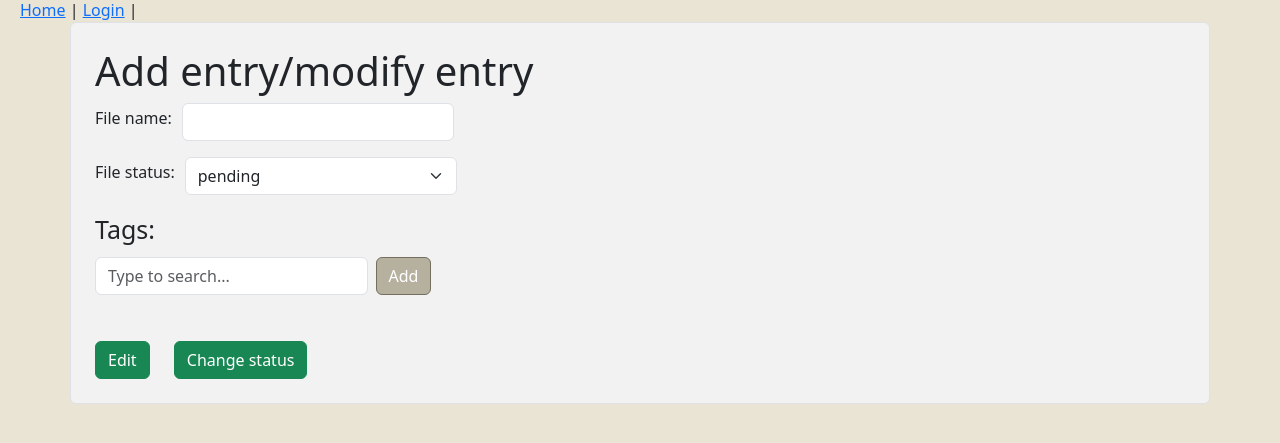
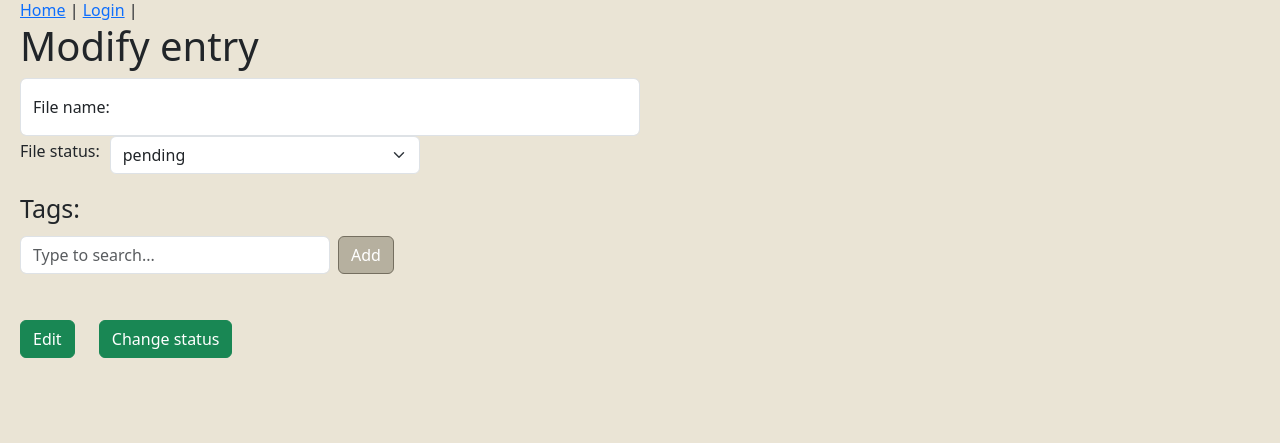
Before and after one commit to KSIUJ/Mordor-2.0, a FastAPI app: page /update in a window 1280 px wide. Shown: the part 22-465 px from the top of the page. Run offline with FastAPI, Linux system fonts and the light colour scheme; data comes from the database, SQL or seed files in the repository.

Commit message:
update simplified
update form now doesn't work, cuz it needs id
status is in old (bad) version. IDK how to change it

```diff
--- a/app/templates/fileUpdate.html
+++ b/app/templates/fileUpdate.html
@@ -2,7 +2,7 @@
 <html lang="en">
 <head>
     <link href="https://cdn.jsdelivr.net/npm/bootstrap@5.3.2/dist/css/bootstrap.min.css" rel="stylesheet">
-    <script src="/static/js/utils/manageTagList.js"></script>
+
     <script src="/static/js/fileUpdate.js"></script>
     <meta charset="UTF-8">
     <title>Update a file</title>
@@ -13,6 +13,7 @@
         }
         #updateForm {
             background-color: #F2F2F2;
+           min-height: 100vh;
         }
         #addTagBtn{
             background-color: #B6B09F;
@@ -29,13 +30,12 @@
 </head>
 <body>
     {% include "navbar.html" %}
-    <div class="container border rounded p-4" id="updateForm">
-        <h1>Add entry/modify entry</h1>
-        <div class="d-flex align-items-center mb-3">
-            <label class="form-label" for="fileName">File name:</label>
-            <input class="form-control w-25" type="text" id="fileName" style="margin-left: 10px">
+    <form action="/user/update_file" method="post" enctype="multipart/form-data">
+        <h1>Modify entry</h1>
+        <div class="form-floating">
+            <input class="form-control w-50" type="text" id="fileName" name="name" placeholder="File name:">
+            <label for="fileName">File name:</label>
         </div>
-
         <div class="d-flex align-items-center mb-3">
             <label class="form-label" for="fileStatus">File status:</label>
             <select class="form-select w-25" aria-label="Select status" id="fileStatus" style="margin-left: 10px">
@@ -55,10 +55,13 @@
         </div>
 
         <ul id="selectedTags" class="list-inline tag-list"></ul>
+        <input type="hidden" name="tags" id="tagsInput">
         <div>
             <button id="submit" class="btn btn-success" style="margin-top: 30px">Edit</button>
             <button id="changeStatus" class="btn btn-success" style="margin-top: 30px; margin-left: 20px">Change status</button>
         </div>
-    </div>
+    </form>
+
+    <script src="/static/js/utils/manageTagList.js"></script>
 </body>
 </html>
--- a/app/templates/fileUpload.html
+++ b/app/templates/fileUpload.html
@@ -36,7 +36,7 @@
     {% include "navbar.html" %}
     <form action="/user/upload" method="post" enctype="multipart/form-data"
       class="container border rounded p-4" id="updateForm">
-        <h1>Add entry/modify entry</h1>
+        <h1>Add entry</h1>
 
         <div class="form-floating">
             <input class="form-control w-50" type="text" id="fileName" name="name" placeholder="File name:">
```
Also changed, not shown: app/static/js/fileUpdate.js (+0 -47 lines).
